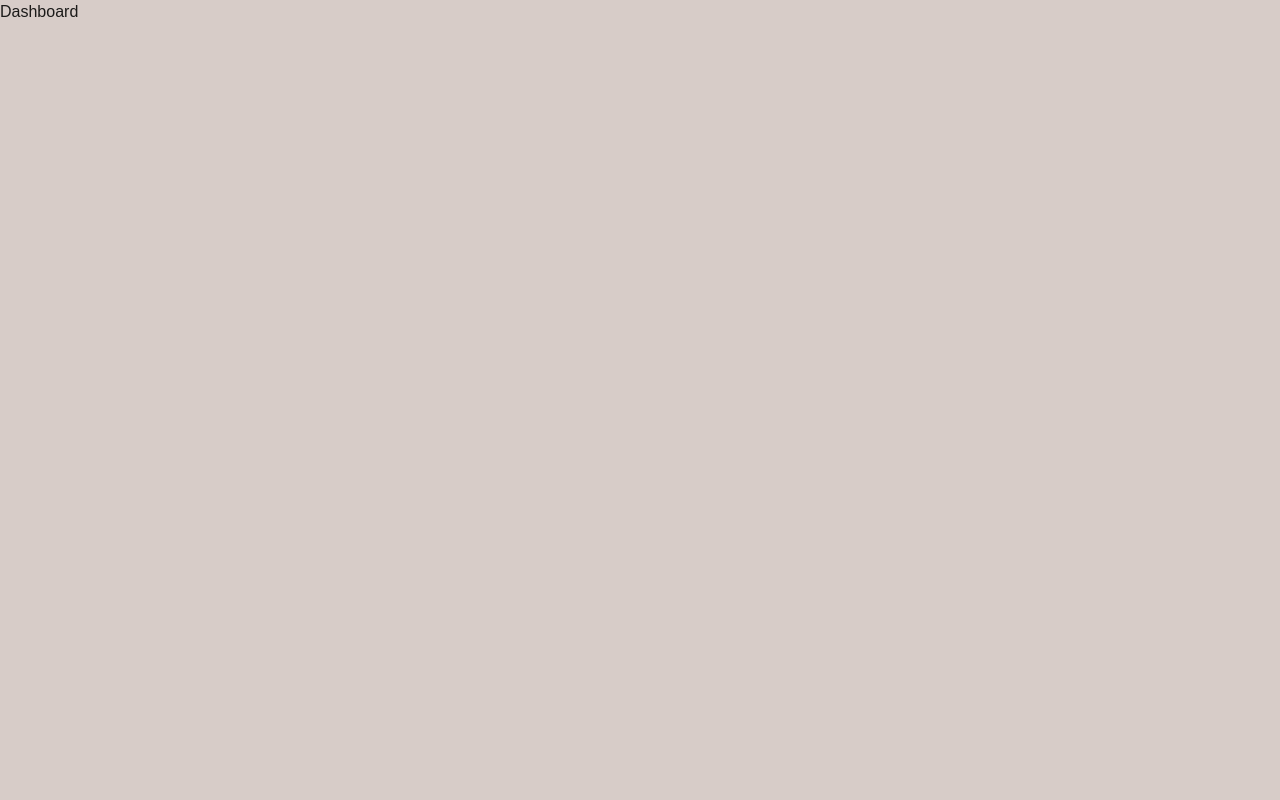
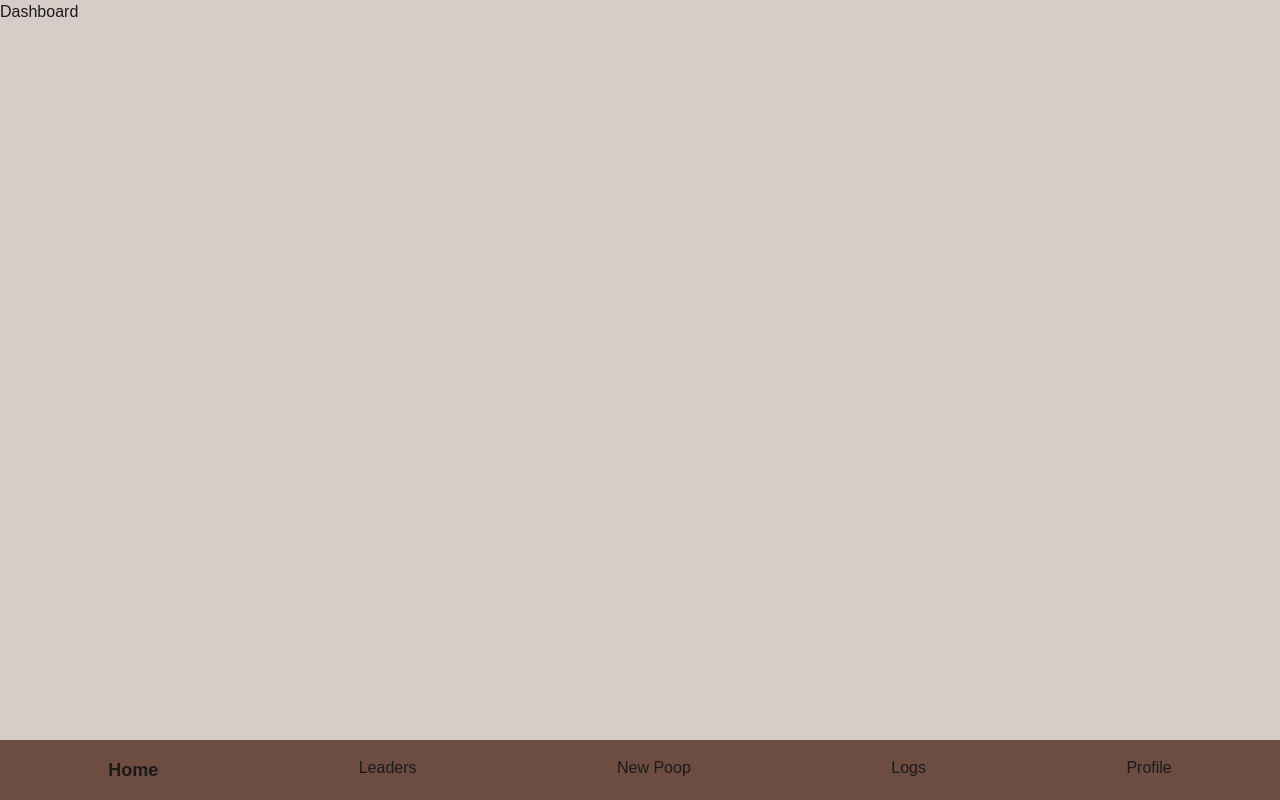
Before and after one commit to pauloo0/poop-tracker, a Next.js app: page /dashboard in a window 1280 px wide. Built offline with nearby package versions, Linux system fonts and the light colour scheme.

Commit message:
Create basic navbar

```diff
--- /dev/null
+++ b/app/components/Navbar.tsx
@@ -0,0 +1,33 @@
+import Link from 'next/link'
+
+function Navbar({ active }: { active: string }) {
+  const activeClass = 'text-highlight font-bold text-lg'
+
+  return (
+    <nav className='fixed inset-x-0 bg-primary bottom-0 z-10 flex justify-around py-4 px-2'>
+      <Link className={active === 'home' ? activeClass : ''} href='/dashboard'>
+        Home
+      </Link>
+      <Link
+        className={active === 'leaderboard' ? activeClass : ''}
+        href='/leaderboard'
+      >
+        Leaders
+      </Link>
+      <Link
+        className={active === 'new-poop' ? activeClass : ''}
+        href='/new-poop'
+      >
+        New Poop
+      </Link>
+      <Link className={active === 'logs' ? activeClass : ''} href='/logs'>
+        Logs
+      </Link>
+      <Link className={active === 'profile' ? activeClass : ''} href='/profile'>
+        Profile
+      </Link>
+    </nav>
+  )
+}
+
+export default Navbar
--- a/app/dashboard/page.tsx
+++ b/app/dashboard/page.tsx
@@ -1,6 +1,9 @@
+import Navbar from '../components/Navbar'
+
 export default function Dashboard() {
   return (
     <>
+      <Navbar active='home' />
       <h1>Dashboard</h1>
     </>
   )
```
